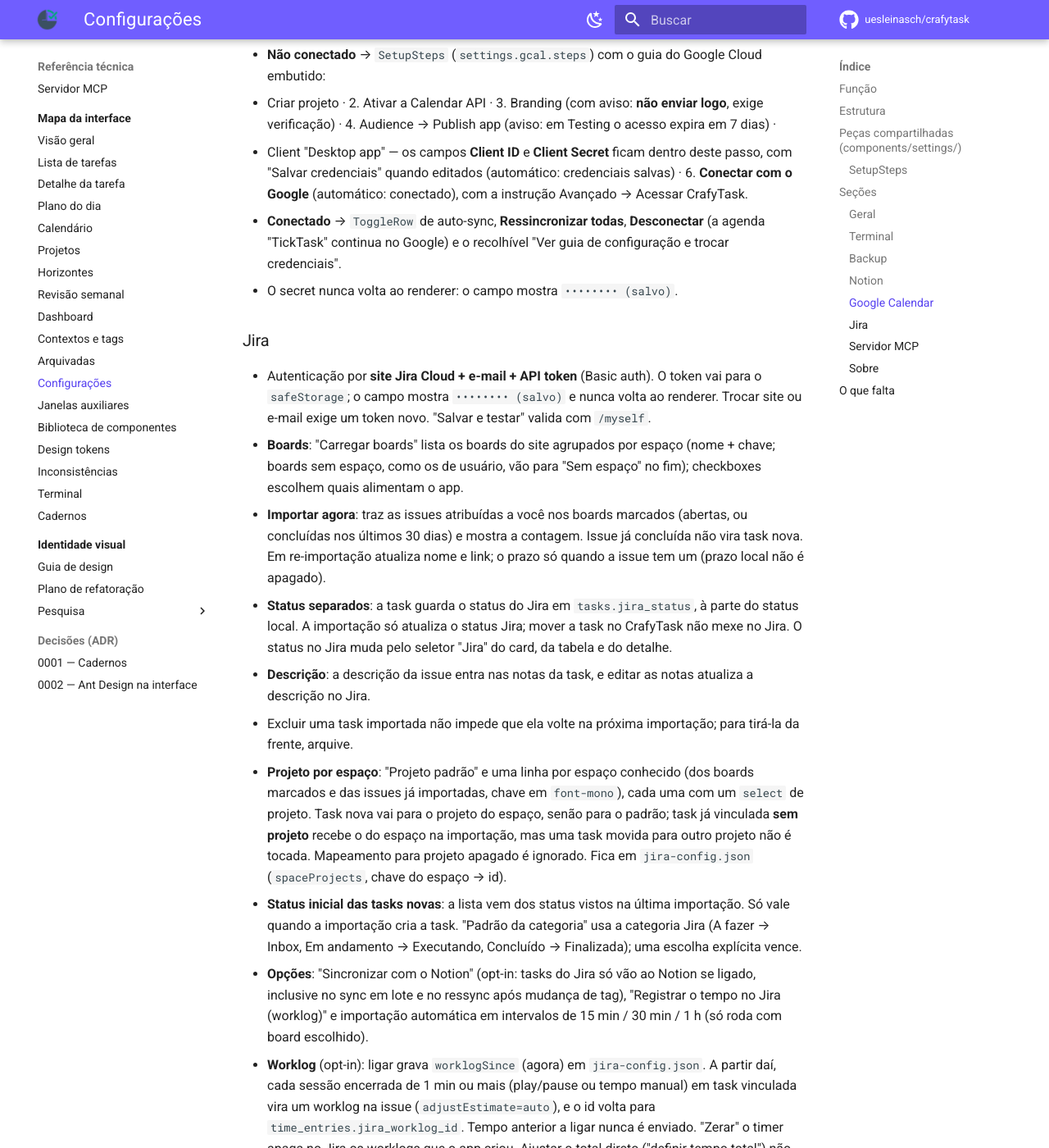
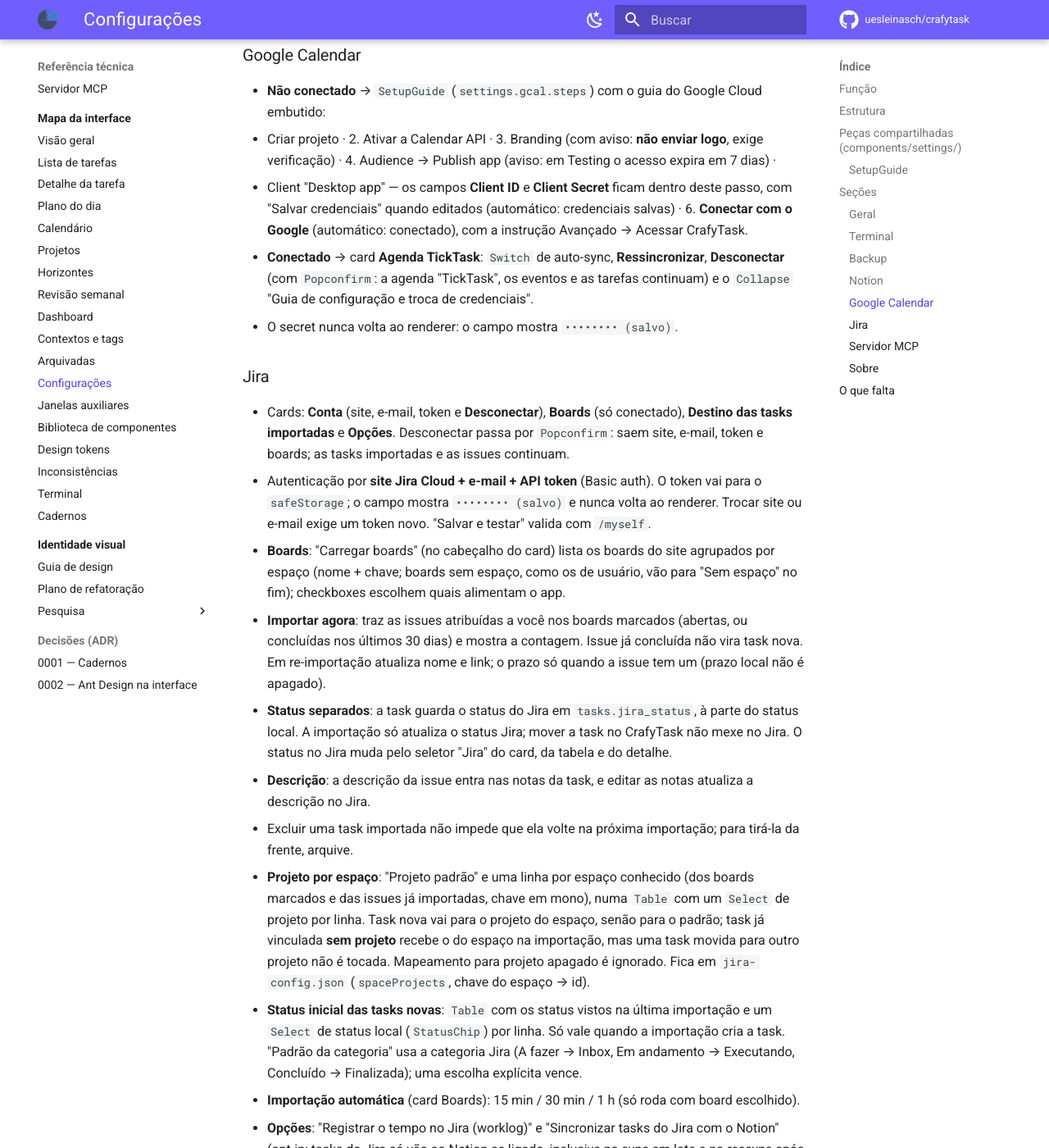
Before and after one commit to uesleinasch/crafytask, an MkDocs documentation site: the page built from docs/ui/11-configuracoes.md, in a window 1280 px wide and 1400 px high, scrolled down 3689 px. Shown: the whole window at 82% size. Built offline with MkDocs 1.6.1 and Material for MkDocs 9.7.7, drawn with Linux system fonts in a browser that asks for light colours; some web fonts are replaced; comment, search, counter and statistics services are not loaded; some of the changed text lies outside the part shown.

Commit message:
docs(ui): configurações das integrações no novo desenho

```diff
--- a/docs/ui/11-configuracoes.md
+++ b/docs/ui/11-configuracoes.md
@@ -38,7 +38,6 @@ item **Configurações** no rodapé da sidebar.
   `mcpGetStatus`, `appGetAutostart` em paralelo), aparece um `Spin`; a navegação já está lá.
 - A página é dona dos estados e os repassa às seções com um callback de mudança. Por isso o ponto
   na navegação muda no mesmo instante em que a seção conecta ou desliga algo.
-- Notion, Google Calendar e Jira ainda usam as peças antigas dentro de um `Card` (migram na F7-d2).
 
 ## Peças compartilhadas (`components/settings/`)
 
@@ -48,16 +47,22 @@ item **Configurações** no rodapé da sidebar.
 | `SettingRow` | título e descrição à esquerda, controle à direita (`Switch`, `Input`, botão); quebra para baixo quando falta espaço; `vertical` põe o controle embaixo |
 | `SettingsHeader` | cabeçalho da seção, descrito acima |
 | `Kbd` / `KeyCombo` (`components/shell/Kbd.tsx`) | teclas em `<kbd>` mono com borda (guia §11) |
-| `ToggleRow`, `Switch`, `OutLink`, `Callout` (`SettingsPrimitives.tsx`) | peças antigas, só nas integrações até a F7-d2 |
+| `SetupGuide`, `GuideLink`, `GuideField` (`SetupGuide.tsx`) | guia de configuração das integrações, descrito abaixo; link externo com ícone e rótulo de campo dentro do passo |
 | `settingsStatus.ts` | puro e testado: estado de cada integração, `STATUS_BADGE`, tipo `NotionConfig`, `errorMessage` (tira o prefixo `Error invoking remote method…`) |
 
-### `SetupSteps`
+### `SetupGuide`
 
-Lista numerada vertical. Cada passo é **manual** (você marca "Marcar como feito"; os ids ficam no
-`localStorage` sob a chave da seção) ou **automático** (`autoDone`, derivado do estado real — ex.:
-credenciais salvas, conta conectada). O **primeiro passo não feito** é o atual (número em
-`bg-slate-900`); feitos ficam com check esmeralda e recolhidos, e o título vira um botão para
-reabrir. Lógica em `stepProgress.ts` (pura, testada).
+`Steps` vertical do antd. Cada passo é **manual** (botão "Marcar como feito" / "Desmarcar"; os ids
+ficam no `localStorage` sob a chave da seção) ou **automático** (`autoDone`, derivado do estado
+real — ex.: credenciais salvas, conta conectada). O **primeiro passo não feito** é o atual
+(`process`); os feitos ficam `finish`. O conteúdo de todos os passos fica aberto, com os campos
+dentro do passo (largura até 420px). Avisos são `Alert` (`warning`/`info`). Lógica em
+`stepProgress.ts` (pura, testada).
+
+Sem a integração conectada, o guia fica num card "Configurar a conexão". Conectada, ele vai para um
+`Collapse` fechado abaixo dos cards, para trocar credenciais. Mensagens de resultado usam
+`App.useApp().message`; ações destrutivas (limpar, desconectar) passam por `Popconfirm` que diz o
+que sai do CrafyTask e o que continua no serviço.
 
 ## Seções
 
@@ -100,37 +105,41 @@ Valores em `localStorage` (`lib/terminalPrefs.ts`).
 
 ### Notion
 
-- **Sem banco criado** → `SetupSteps` (`settings.notion.steps`):
+- **Sem banco criado** → `SetupGuide` (`settings.notion.steps`):
   1. Criar a integração (link para `notion.so/my-integrations`).
   2. API Key + **Testar conexão** (salva antes de testar). Automático: feito quando há chave salva e
      o teste passou ou o banco já existe.
   3. Conectar a integração a uma página (⋯ → Conexões → Adicionar conexões) + aviso de que ela só
      enxerga páginas conectadas.
   4. Page ID opcional + **Criar banco GTD APP**. Automático: feito quando há `databaseId`.
-- **Com banco** → id do banco e última sincronização; `ToggleRow` de auto-sync (salva na hora);
-  **Sincronizar todas as tarefas**; **Limpar configurações** (com confirmação — só apaga o
-  `notion-config.json`, nada no Notion); e o recolhível "Ver guia de configuração e trocar a API
-  Key" com os mesmos passos.
+- **Com banco** → card **Banco conectado**: id do banco em mono, última sincronização e **Abrir no
+  Notion** (`app:openExternal`); `Switch` de auto-sync (salva na hora); **Sincronizar agora**;
+  **Limpar** (com `Popconfirm` — só apaga o `notion-config.json`, nada no Notion). Abaixo, o
+  `Collapse` "Guia de configuração e troca da API key" com os mesmos passos.
 - Os antigos blocos azul/âmbar de ajuda no pé da página viraram o passo 3.
 
 ### Google Calendar
 
-- **Não conectado** → `SetupSteps` (`settings.gcal.steps`) com o guia do Google Cloud embutido:
+- **Não conectado** → `SetupGuide` (`settings.gcal.steps`) com o guia do Google Cloud embutido:
   1. Criar projeto · 2. Ativar a Calendar API · 3. Branding (com aviso: **não enviar logo**, exige
   verificação) · 4. Audience → Publish app (aviso: em Testing o acesso expira em 7 dias) ·
   5. Client "Desktop app" — os campos **Client ID** e **Client Secret** ficam dentro deste passo,
   com "Salvar credenciais" quando editados (automático: credenciais salvas) · 6. **Conectar com o
   Google** (automático: conectado), com a instrução Avançado → Acessar CrafyTask.
-- **Conectado** → `ToggleRow` de auto-sync, **Ressincronizar todas**, **Desconectar** (a agenda
-  "TickTask" continua no Google) e o recolhível "Ver guia de configuração e trocar credenciais".
+- **Conectado** → card **Agenda TickTask**: `Switch` de auto-sync, **Ressincronizar**,
+  **Desconectar** (com `Popconfirm`: a agenda "TickTask", os eventos e as tarefas continuam) e o
+  `Collapse` "Guia de configuração e troca de credenciais".
 - O secret nunca volta ao renderer: o campo mostra `•••••••• (salvo)`.
 
 ### Jira
 
+- Cards: **Conta** (site, e-mail, token e **Desconectar**), **Boards** (só conectado), **Destino das
+  tasks importadas** e **Opções**. Desconectar passa por `Popconfirm`: saem site, e-mail, token e
+  boards; as tasks importadas e as issues continuam.
 - Autenticação por **site Jira Cloud + e-mail + API token** (Basic auth). O token vai para o
   `safeStorage`; o campo mostra `•••••••• (salvo)` e nunca volta ao renderer. Trocar site ou e-mail
   exige um token novo. "Salvar e testar" valida com `/myself`.
-- **Boards**: "Carregar boards" lista os boards do site agrupados por espaço (nome + chave; boards
+- **Boards**: "Carregar boards" (no cabeçalho do card) lista os boards do site agrupados por espaço (nome + chave; boards
   sem espaço, como os de usuário, vão para "Sem espaço" no fim); checkboxes escolhem quais
   alimentam o app.
 - **Importar agora**: traz as issues atribuídas a você nos boards marcados (abertas, ou concluídas
@@ -144,17 +153,18 @@ Valores em `localStorage` (`lib/terminalPrefs.ts`).
 - Excluir uma task importada não impede que ela volte na próxima importação; para tirá-la da
   frente, arquive.
 - **Projeto por espaço**: "Projeto padrão" e uma linha por espaço conhecido (dos boards marcados e
-  das issues já importadas, chave em `font-mono`), cada uma com um `select` de projeto. Task nova vai
+  das issues já importadas, chave em mono), numa `Table` com um `Select` de projeto por linha. Task nova vai
   para o projeto do espaço, senão para o padrão; task já vinculada **sem projeto** recebe o do espaço
   na importação, mas uma task movida para outro projeto não é tocada. Mapeamento para projeto
   apagado é ignorado. Fica em `jira-config.json` (`spaceProjects`, chave do espaço → id).
-- **Status inicial das tasks novas**: a lista vem dos status vistos na última importação. Só vale
+- **Status inicial das tasks novas**: `Table` com os status vistos na última importação e um
+  `Select` de status local (`StatusChip`) por linha. Só vale
   quando a importação cria a task. "Padrão da categoria" usa a categoria Jira (A fazer → Inbox, Em
   andamento → Executando, Concluído → Finalizada); uma escolha explícita vence.
-- **Opções**: "Sincronizar
-  com o Notion" (opt-in: tasks do Jira só vão ao Notion se ligado, inclusive no sync em lote e no
-  ressync após mudança de tag), "Registrar o tempo no Jira (worklog)" e importação automática em
-  intervalos de 15 min / 30 min / 1 h (só roda com board escolhido).
+- **Importação automática** (card Boards): 15 min / 30 min / 1 h (só roda com board escolhido).
+- **Opções**: "Registrar o tempo no Jira (worklog)" e "Sincronizar tasks do Jira com o Notion"
+  (opt-in: tasks do Jira só vão ao Notion se ligado, inclusive no sync em lote e no ressync após
+  mudança de tag).
 - **Worklog** (opt-in): ligar grava `worklogSince` (agora) em `jira-config.json`. A partir daí, cada
   sessão encerrada de 1 min ou mais (play/pause ou tempo manual) em task vinculada vira um worklog
   na issue (`adjustEstimate=auto`), e o id volta para `time_entries.jira_worklog_id`. Tempo anterior
```
Also changed, not shown: docs/ui/00-visao-geral.md (+2 -2 lines), docs/ui/13-biblioteca-de-componentes.md (+0 -1 lines), docs/ui/15-inconsistencias.md (+1 -0 lines).
